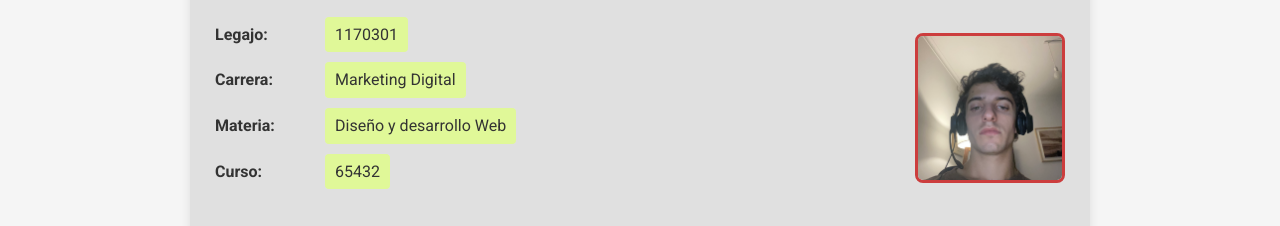
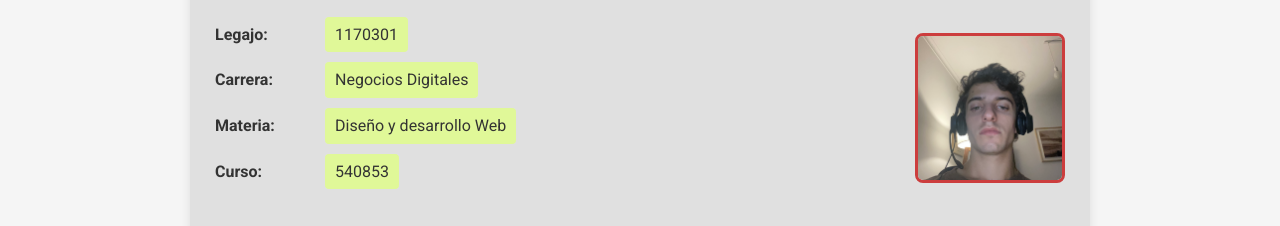
Before and after one commit to ignaciomaclaughlin25-eng/ficha-personal-15-11-parcial-integrador, a plain HTML site: page index.html in a window 1280 px wide. Shown: the part 181-407 px from the top of the page. Drawn offline with nearby package versions, Linux system fonts and the light colour scheme.

Commit message:
Update index.html

```diff
--- a/index.html
+++ b/index.html
@@ -41,7 +41,7 @@
             </div>
             <div class="dato-row">
               <span class="dato-label">Carrera:</span>
-              <span class="dato-valor highlight-green">Marketing Digital</span>
+              <span class="dato-valor highlight-green">Negocios Digitales</span>
             </div>
             <div class="dato-row">
               <span class="dato-label">Materia:</span>
@@ -49,7 +49,7 @@
             </div>
             <div class="dato-row">
               <span class="dato-label">Curso:</span>
-              <span class="dato-valor highlight-green">65432</span>
+              <span class="dato-valor highlight-green">540853</span>
             </div>
           </div>
 
```
